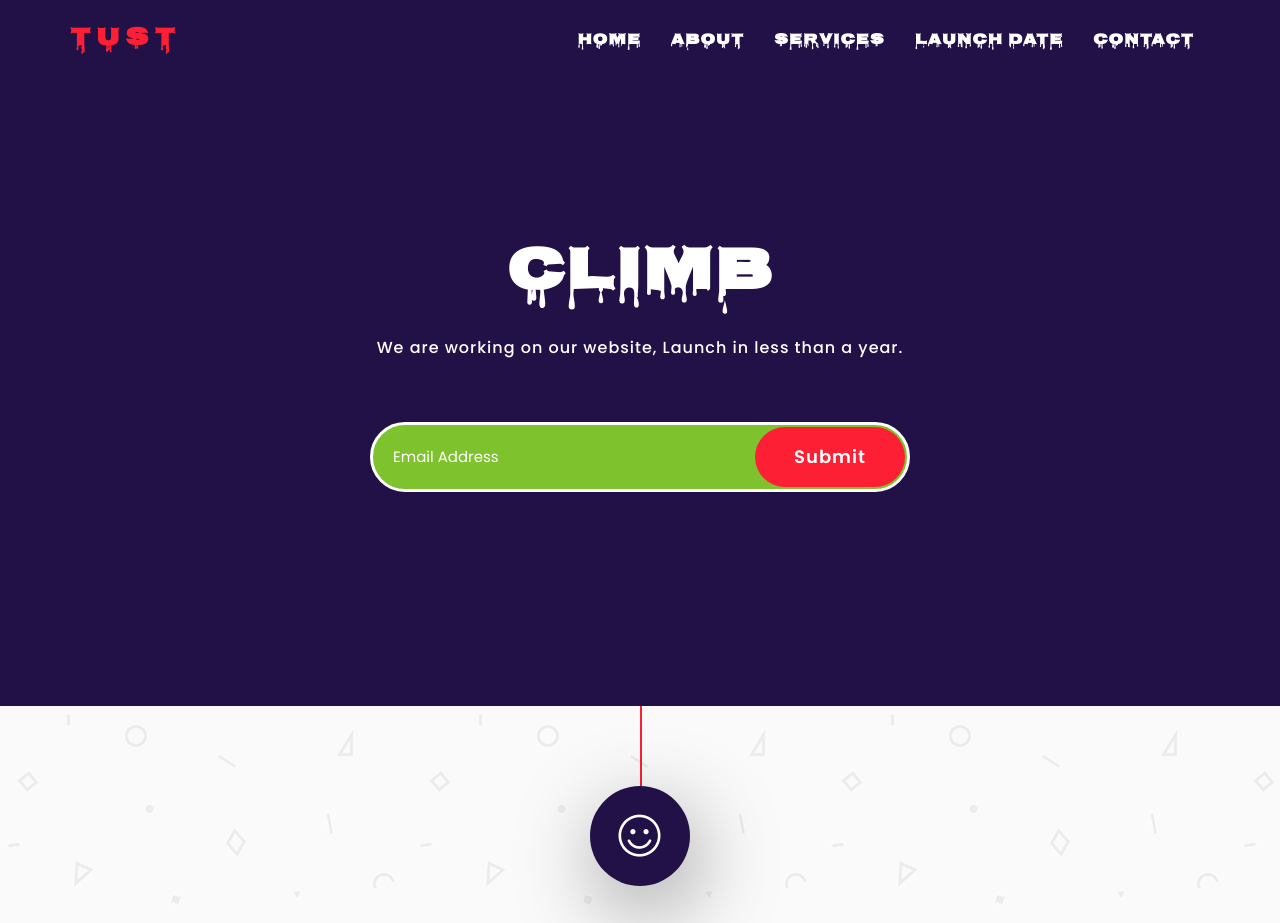
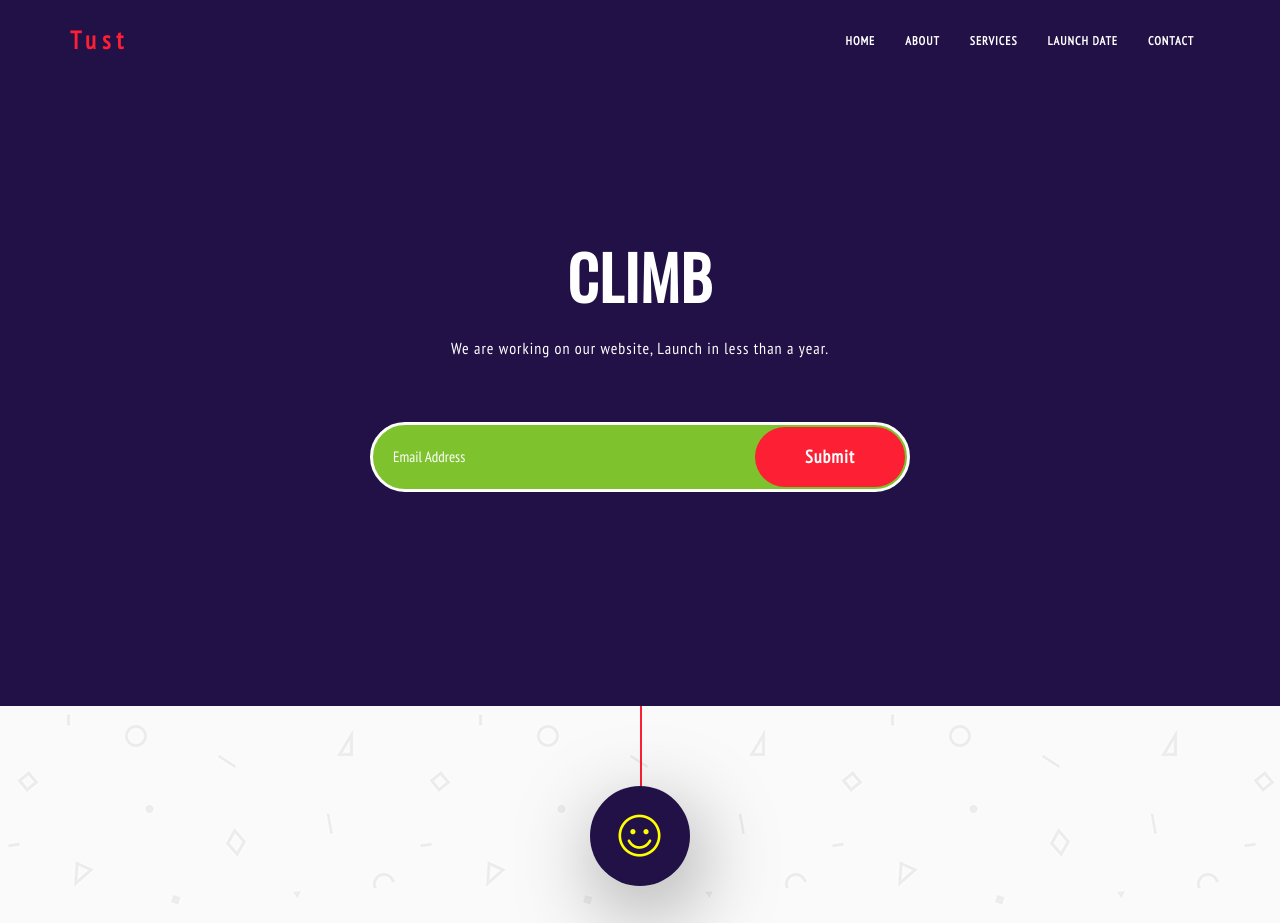
Before and after one commit to trevordowdle/climb, a plain HTML site: page index.html in a window 1280 px wide. Shown: the top 923 px of the page. Drawn offline with nearby package versions, Linux system fonts and the light colour scheme.

Commit message:
changed font and smile color

```diff
--- a/css/style.css
+++ b/css/style.css
@@ -43,7 +43,7 @@ body {
     line-height: 24px;
     letter-spacing: 1px;
     height: 100%;
-    font-family: 'Poppins', sans-serif;
+    font-family:'PT Sans Narrow', sans-serif;
 }
 
 html,
@@ -67,7 +67,7 @@ h3,
 h4,
 h5,
 h6 {
-	font-family: 'Nosifer', cursive;
+	font-family: 'Oswald', sans-serif;
 }
 
 a {
@@ -92,7 +92,7 @@ a:focus {
 
 p {
     line-height: 28px;
-    font-family: 'Poppins', sans-serif;
+    font-family:'PT Sans Narrow', sans-serif;
 }
 
 b {
@@ -279,7 +279,7 @@ fieldset {
     margin: -26px 0 0 -26px;
     font-size: 40px;
     color: #ffffff;
-    font-family: 'Nosifer', cursive;
+    font-family:
 }
 
 
@@ -309,13 +309,13 @@ fieldset {
     font-weight: 600;
     font-size: 25px;
     width: 92px;
-    font-family: 'Nosifer', cursive;
+    font-family:
 }
 
 .navigation-menu .navbar-nav li a {
     color: #ffffff;
     text-transform: uppercase;
-    font-family: 'Nosifer', cursive;
+    font-family:
     font-size: 15px;
     letter-spacing: 1px;
     padding: 30px 15px;
@@ -473,7 +473,7 @@ fieldset {
 .services-detail h5 {
    color: #ffffff;
    font-size: 25px;
-   font-family: 'Poppins', sans-serif;
+   font-family:'PT Sans Narrow', sans-serif;
 }
 
 .services-detail:hover h5 {
@@ -638,7 +638,7 @@ fieldset {
 }
 
 .contact-us-detail h6 {
-    font-family: 'Poppins', sans-serif;
+    font-family:'PT Sans Narrow', sans-serif;
     font-size: 14px;
 }
 
@@ -881,7 +881,8 @@ fieldset {
     .navigation-menu .navbar-nav li a {
         padding: 30px 11px;
         font-size: 12px;
-        font-family: 'Poppins', sans-serif;
+        font-family:'PT Sans Narrow', sans-serif;
+
     }
 
 	.navigation-background .navigation-menu .navbar-nav li a {
@@ -1338,3 +1339,7 @@ fieldset {
     color:#221146;
     font-weight: 600;
 }
+
+.haley::before {
+    color:yellow;
+}
--- a/index.html
+++ b/index.html
@@ -29,6 +29,7 @@
     <link rel="stylesheet" type="text/css" href="css/style.css">
 
     <!-- Google Web Fonts  -->
+    <link href="https://fonts.googleapis.com/css?family=Oswald|PT+Sans+Narrow" rel="stylesheet">
     <link rel="stylesheet" href="https://fonts.googleapis.com/css?family=Poppins:400,300,500,600,700|Nosifer">
 
 
@@ -144,7 +145,7 @@
               <div class="container">
 
 				 <div class="section-title">
-				   <i class="icon-emotsmile"></i>
+				   <i class="icon-emotsmile haley"></i>
 				   <h3>About <span>Us</span></h3>
 				  </div>
 
```
